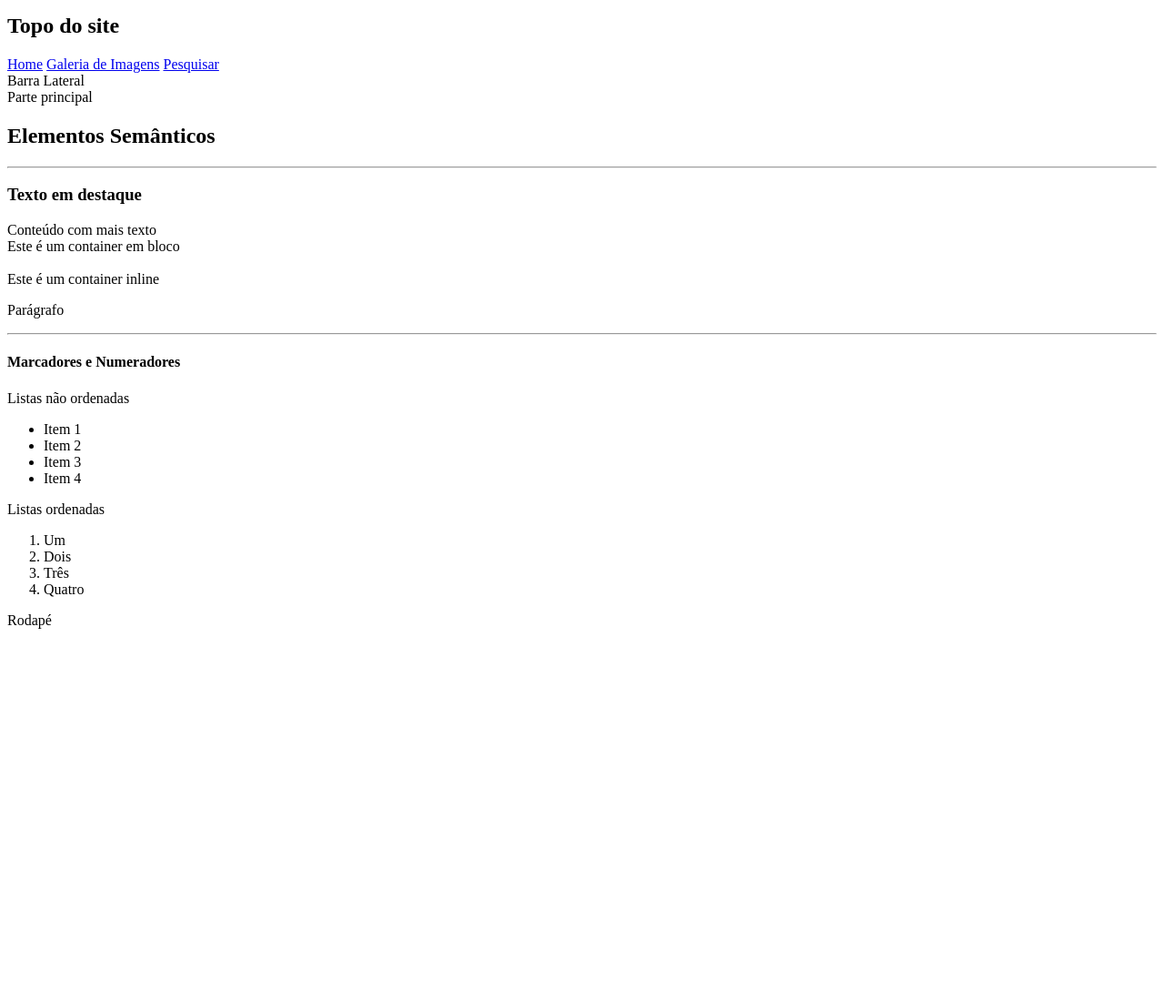
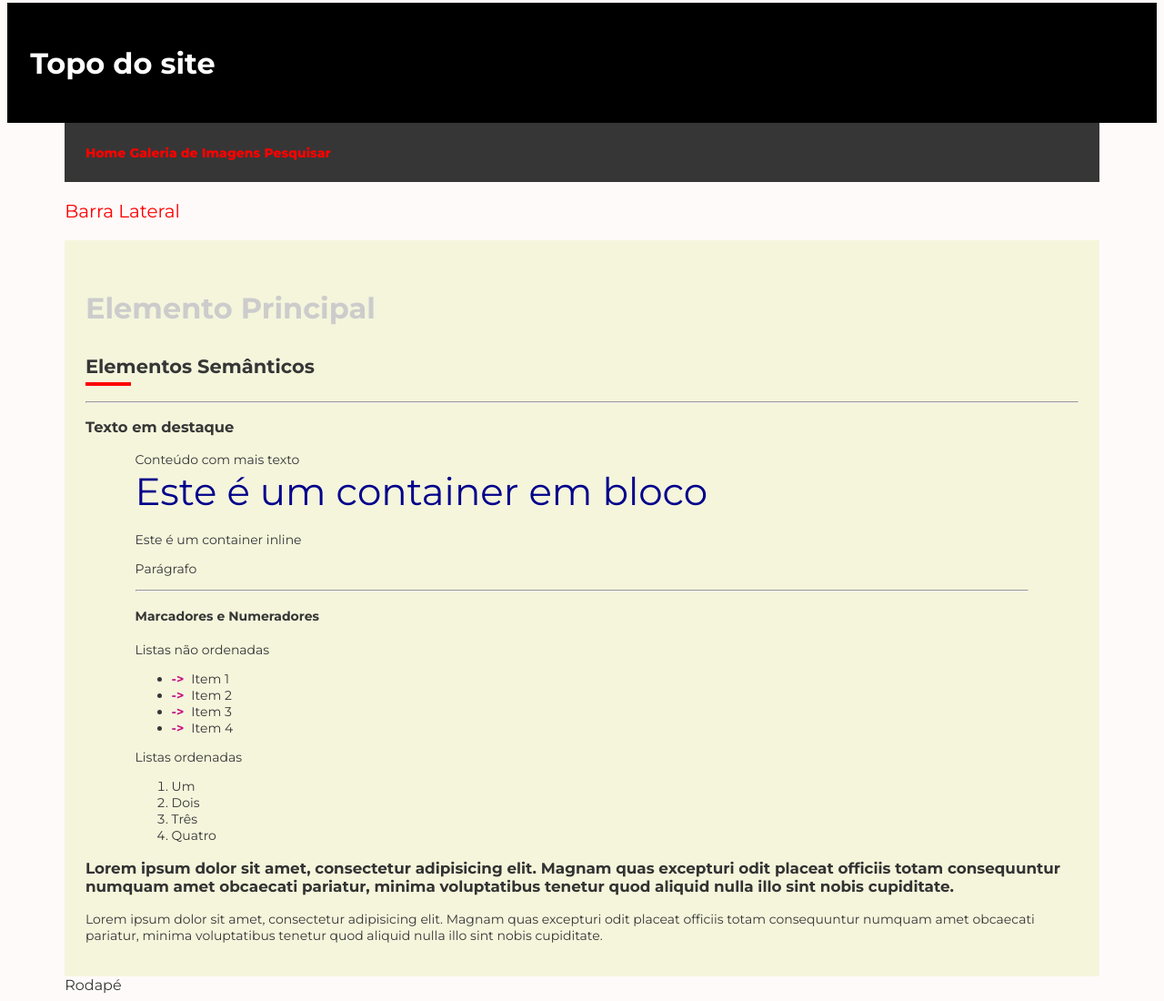
Before and after one commit to cristijung/ComplementarFormaVs-16, a plain HTML site: page FormactComplementar/HTML-CSS-Js/index.html in a window 1280 px wide. Shown: the part 5-1105 px from the top of the page at 91% size. Before the commit the page ends 800 px from the top, so only its background shows below. Drawn offline with Linux system fonts and the light colour scheme.

Commit message:
commit de códigos de explicação

```diff
--- /dev/null
+++ b/FormactComplementar/HTML-CSS-Js/css/estilo.css
@@ -0,0 +1,80 @@
+
+section {
+    max-width: 90%;
+    margin: auto;
+}
+
+body {
+    font-family: Montserrat, sans-serif;
+    font-size: 16px;
+    color: #363636;
+    background-color: 	#FFFAFA;
+}
+
+header {
+    max-width: 100%;
+    background-color: black;
+    color: #fff;
+    height: auto;
+    padding: 2%;
+}
+
+nav {
+    max-width: 100%;
+    background-color: #363636;
+    padding: 2%;
+
+}
+
+.menu a {
+    color: #f00;
+    font-size: 14px;
+    font-weight: 800;
+    text-decoration: none;
+}
+
+.menu a:hover {
+    color:#fa0;
+    font-size: 16px;
+    font-weight: bold;
+}
+
+main {
+    max-width: 100%;
+    background-color: beige;
+    font-size: 14px;
+    padding: 2%;
+    float: right;
+}
+
+/* pseudo-elemento */
+article p:first-of-type {
+    font-size: 1.2em;
+    font-weight: bold;
+    color: #333;
+}
+
+footer {
+    clear: both;
+}
+
+ul li::before {
+    content: "->";
+    color: #C71585;
+    font-weight: bold;
+    margin-right: 8px;
+}
+
+ul.checklist li::before {
+    content: "==";
+    margin-right: 8px;
+}
+
+h2::after {
+    content: '';
+    display: block;
+    width: 50px;
+    height: 4px;
+    background-color: #f00;
+    margin-top: 5px;
+}
--- /dev/null
+++ b/FormactComplementar/HTML-CSS-Js/css/modelo.css
@@ -0,0 +1,38 @@
+/* Código de explicação */
+/* CSS */
+/* Folha de estilos */
+
+/* Sintaxe do CSS
+ tipo de seletor propriedade: valor; */
+
+ /* seletor de classe */
+
+ .topo {
+    background-color: #f00;
+    color: #fff;
+    font-family: Montserrat, sans-serif;
+    font-size: 12px;
+ }
+
+ /* seletor de tag e/ou elemento */
+
+ header {
+    background-color: black;
+    color: #ccc;
+    font-weight: 900;
+    font-size: 32px;
+ }
+
+ /* seletor de id */
+ /* o id precisa ser único dentro de um arquivo HTML */
+
+ #formId {
+    width: 100px;
+    border: #fcf;
+    border-radius: 1px solid #000;
+ }
+
+ /* seletor agrupado */
+ h1, h2, h3 {
+    color: #ffc;
+ }
--- a/FormactComplementar/HTML-CSS-Js/index.html
+++ b/FormactComplementar/HTML-CSS-Js/index.html
@@ -3,28 +3,48 @@
   <head>
     <meta charset="UTF-8" />
     <meta name="viewport" content="width=device-width, initial-scale=1.0" />
+    <link rel="preconnect" href="https://fonts.googleapis.com" />
+    <link rel="preconnect" href="https://fonts.gstatic.com" crossorigin />
+    <link
+      href="https://fonts.googleapis.com/css2?family=Montserrat:ital,wght@0,100..900;1,100..900&display=swap"
+      rel="stylesheet"
+    />
+    <link href="./css/estilo.css" rel="stylesheet" />
     <title>Aula 01 - HTML</title>
+    <style>
+      /* declaração incorporada */
+      .title {
+        color: #ccc;
+        font-size: 32px;
+        font-weight: bold;
+        font-family: Montserrat, sans-serif;
+      }
+    </style>
   </head>
   <body>
+    <header><h1>Topo do site</h1></header>
     <section>
-      <header><h1>Topo do site</h1></header>
       <nav>
-        <a href="index.html">Home</a>
-        <a href="galeria.html">Galeria de Imagens</a>
-        <a href="https://google.com.br" target="_blank">Pesquisar</a>
-
+        <div class="menu">
+          <a href="index.html">Home</a>
+          <a href="galeria.html">Galeria de Imagens</a>
+          <a href="https://google.com.br" target="_blank">Pesquisar</a>
+        </div>
       </nav>
-      <aside>Barra Lateral</aside>
+      <aside>
+        <!-- declaração css inline -->
+        <p style="color: #f00; font-size: 20px">Barra Lateral</p>
+      </aside>
       <main>
-        Parte principal
+        <p class="title">Elemento Principal</p>
         <h2>Elementos Semânticos</h2>
         <hr />
         <h3>Texto em destaque</h3>
         <section>
-          <article>
+          <div>
             Conteúdo com mais texto
             <br />
-            <div>Este é um container em bloco</div>
+            <div style="color: #00008B; font-size: 42px;">Este é um container em bloco</div>
             <br />
             <span>Este é um container inline</span>
             <p>Parágrafo</p>
@@ -44,9 +64,20 @@
               <li>Três</li>
               <li>Quatro</li>
             </ol>
-          </article>
-
+          </div>
         </section>
+        <article>
+            <p>
+          Lorem ipsum dolor sit amet, consectetur adipisicing elit. Magnam quas
+          excepturi odit placeat officiis totam consequuntur numquam amet
+          obcaecati pariatur, minima voluptatibus tenetur quod aliquid nulla
+          illo sint nobis cupiditate.</p>
+            <p>
+          Lorem ipsum dolor sit amet, consectetur adipisicing elit. Magnam quas
+          excepturi odit placeat officiis totam consequuntur numquam amet
+          obcaecati pariatur, minima voluptatibus tenetur quod aliquid nulla
+          illo sint nobis cupiditate.</p>
+        </article>
       </main>
       <footer>Rodapé</footer>
     </section>
```
Also changed, not shown: FormactComplementar/HTML-CSS-Js/galeria.html (+15 -5 lines).
